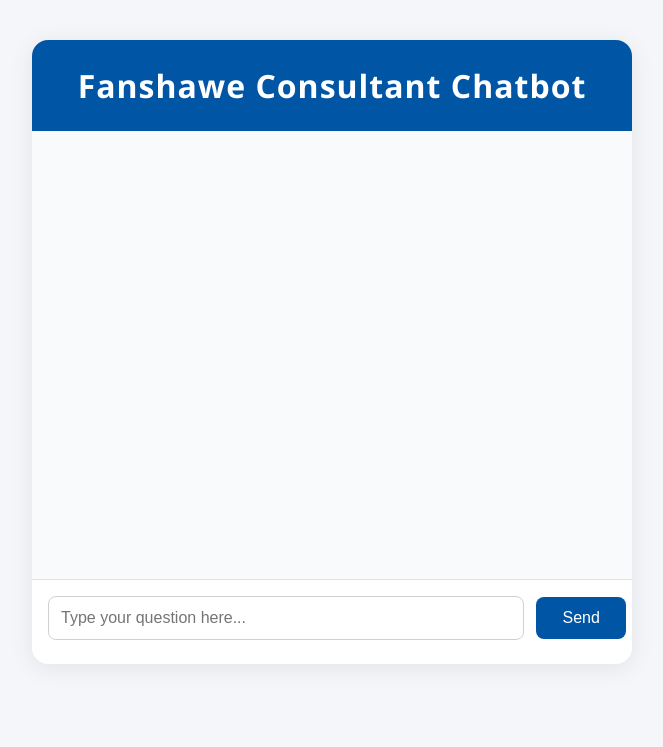
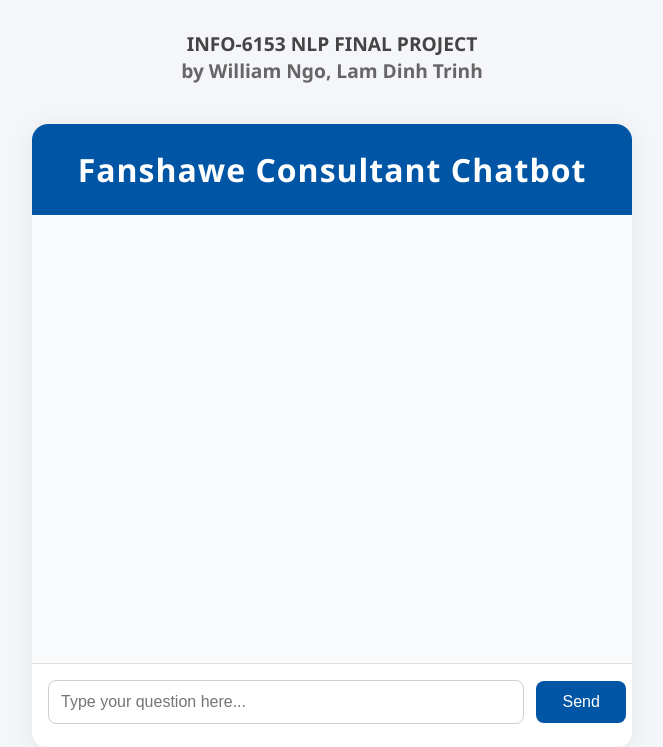
Before and after one commit to lamtdse61743/Fanshawe-Consultant-Chatbot, a Flask app: page / in a window 1280 px wide. Shown: the top 747 px of the page, without its empty margins (308-971 px from the left). Run offline with Flask 2, Linux system fonts and the light colour scheme; parts of the project's set-up code (start-up, migrations or seed data) failed here and were passed over.

Commit message:
Update chat.html

```diff
--- a/fanshawe-consultant-chatbot-web/src/templates/chat.html
+++ b/fanshawe-consultant-chatbot-web/src/templates/chat.html
@@ -22,6 +22,13 @@
     </style>
 </head>
 <body>
+
+    <div style="text-align:center; margin-top:30px;">
+        <h2 style="font-size:1.2em; color:#444; margin:0;">
+            INFO-6153 NLP FINAL PROJECT<br>
+            <span style="font-size:1em; color:#666;">by William Ngo, Lam Dinh Trinh</span>
+        </h2>
+    </div>
     <div class="chat-container">
         <h1>Fanshawe Consultant Chatbot</h1>
         <div id="conversation" class="conversation">
```
